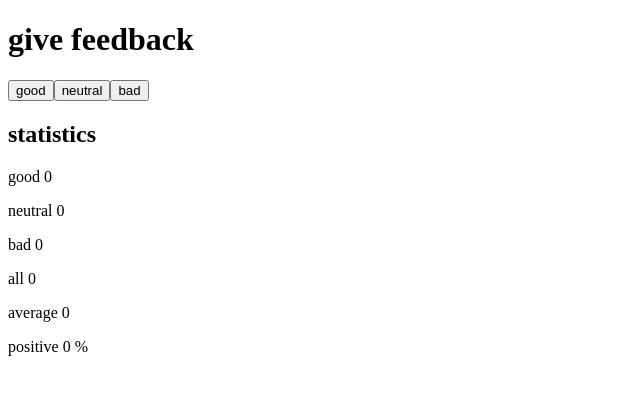
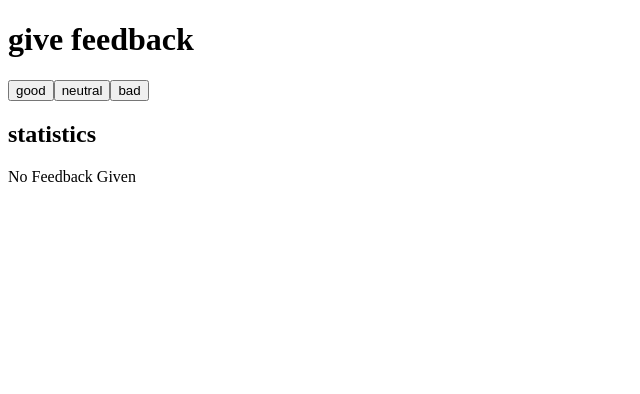
Before and after one commit to ThecodinggirlDenise/UNIVERSITY-OF-HELSINKI-PART01, a React (Vite) app in the folder vite-project/: page / in a window 1280 px wide. Shown: the top 394 px of the page, without its empty margins (0-640 px from the left). Built offline with nearby package versions, Linux system fonts and the light colour scheme.

Commit message:
Part 1.9

```diff
--- a/vite-project/src/App.jsx
+++ b/vite-project/src/App.jsx
@@ -2,6 +2,10 @@
 import { useState } from 'react';
 
 const Statistics = ({ good, neutral, bad, total, average, positivePercentage }) => {
+if (total==0){
+  return<p>No Feedback Given </p>
+}
+
   return (
     <div>
       <p>good {good}</p>
```
